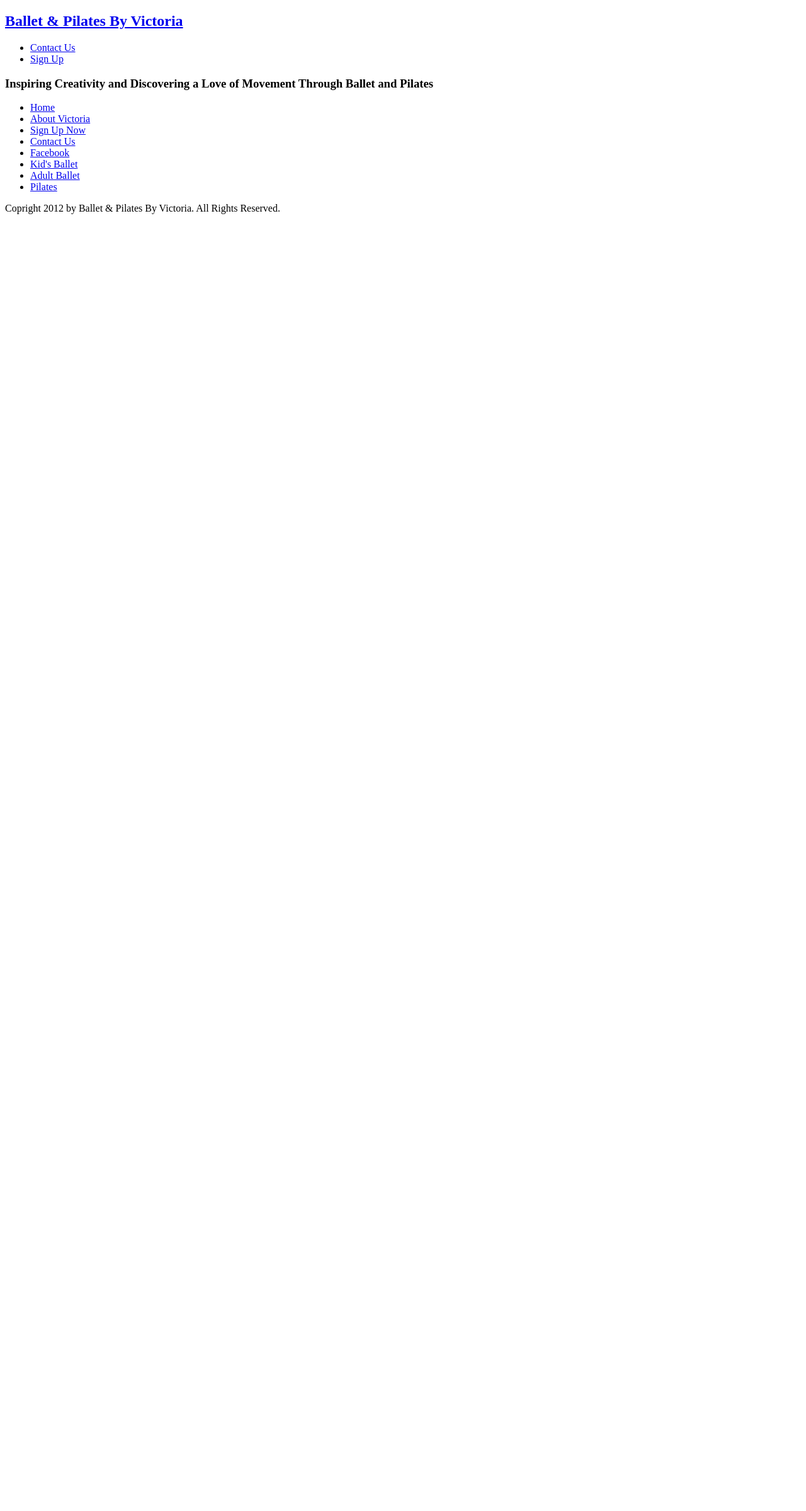
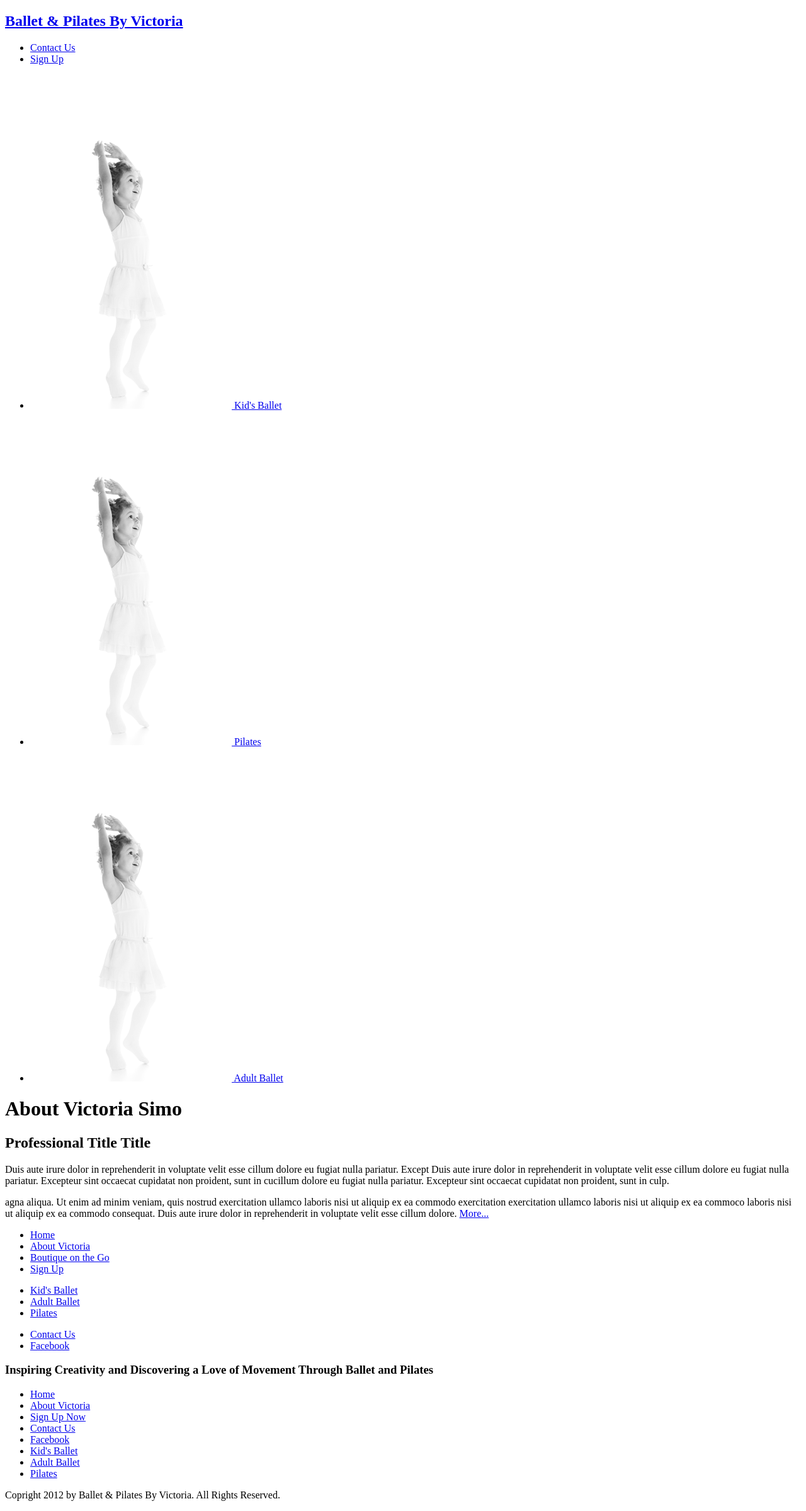
Before and after one commit to tidbit/ballet-pilates, a PHP site: page / in a window 1280 px wide. Shown: the whole page at 63% size. Before the commit the page ends 340 px from the top, so only its background shows below. Run offline with PHP 8.4, Linux system fonts and the light colour scheme.

Commit message:
Added prim & secondary cols in the index.

```diff
--- a/site/index.php
+++ b/site/index.php
@@ -2,10 +2,69 @@
 <?php include('_includes/header.php'); ?>
 
 
+<div id="home-slider">
+
+  <ul>
+    <li class="slide">
+      <a href="#">
+        <img src="style/img/kids-ballet-off.png" alt="Kids Ballet" width="320" height="530" />
+        <span>Kid's Ballet</span>
+      </a>
+    </li>
+    <li class="slide">
+      <a href="#">
+        <img src="style/img/kids-ballet-off.png" alt="Kids Ballet" width="320" height="530" />
+        <span>Pilates</span>
+      </a>
+    </li>
+    <li class="slide current">
+      <a href="#">
+        <img src="style/img/kids-ballet-off.png" alt="Kids Ballet" width="320" height="530" />
+        <span>Adult Ballet</span>
+      </a>
+    </li>
+  </ul>
+
+</div>
+
+
 <div id="main" role="main">
+<div class="wrapper">
 
-  <!-- If you build it, they will come. -->
+  <div class="prim-col">
 
+    <h1>About Victoria Simo</h1>
+    <h2>Professional Title Title</h2>
+    <p>Duis aute irure dolor in reprehenderit in voluptate velit esse cillum dolore eu fugiat nulla pariatur. Except Duis aute irure dolor in reprehenderit in voluptate velit esse cillum dolore eu fugiat nulla pariatur. Excepteur sint occaecat cupidatat non proident, sunt in cucillum dolore eu fugiat nulla pariatur. Excepteur sint occaecat cupidatat non proident, sunt in culp.</p>
+    <p>agna aliqua. Ut enim ad minim veniam, quis nostrud exercitation ullamco laboris nisi ut aliquip ex ea commodo exercitation exercitation ullamco laboris nisi ut aliquip ex ea commoco laboris nisi ut aliquip ex ea commodo consequat. Duis aute irure dolor in reprehenderit in voluptate velit esse cillum dolore. <a href="#">More...</a></p>
+
+  </div> <!-- End .prim-col -->
+
+
+  <div class="sec-col">
+
+    <nav class="nav">
+      <ul>
+        <li><a href="#">Home</a></li>
+        <li><a href="#">About Victoria</a></li>
+        <li><a href="#">Boutique on the Go</a></li>
+        <li><a href="#">Sign Up</a></li>
+      </ul>
+      <ul>
+        <li><a href="#">Kid's Ballet</a></li>
+        <li><a href="#">Adult Ballet</a></li>
+        <li><a href="#">Pilates</a></li>
+      </ul>
+      <ul>
+        <li><a href="#">Contact Us</a></li>
+        <li><a href="#">Facebook</a></li>
+      </ul>
+    </nav>
+
+  </div>
+
+
+</div>
 </div> <!-- end #main -->
 
 
```
